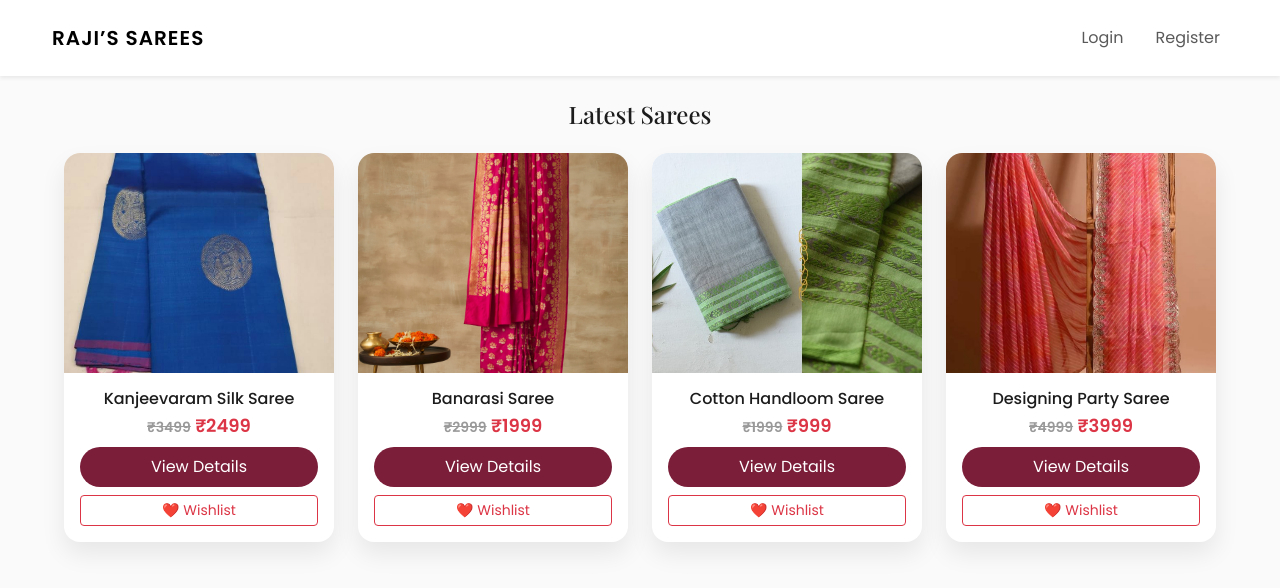
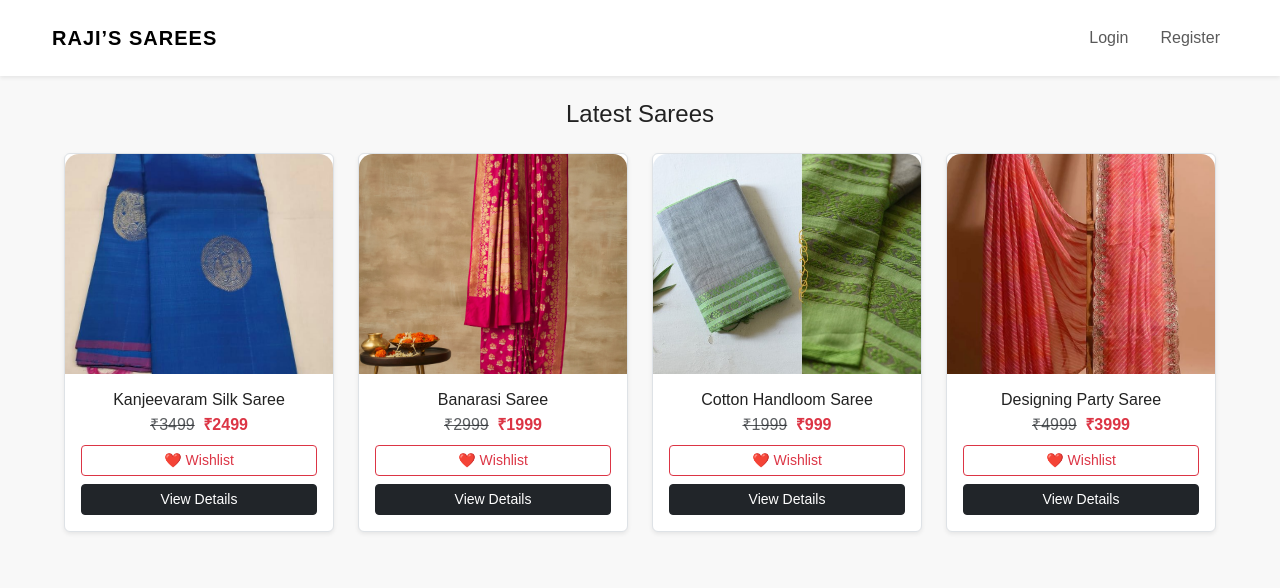
Before and after one commit to SamanuAbhinay/Rajis_Sarees_Store, a Flask app: page / in a window 1280 px wide. Shown: the top 588 px of the page. Run offline with Flask 3, Linux system fonts and the light colour scheme; data comes from the database, SQL or seed files in the repository; tables that the repository leaves empty hold one stand-in row (values such as "Sample post").

Commit message:
Revert "simple changes in UI"
This reverts commit 44ab8fb53311ef48ba701010c1693527cb3130a2.

```diff
--- a/static/css/premium.css
+++ /dev/null
@@ -1,84 +0,0 @@
-:root {
-  --primary: #7b1e3a;      /* wine maroon */
-  --secondary: #f7e7ce;    /* silk beige */
-  --dark: #1c1c1c;
-  --light: #ffffff;
-}
-
-/* Global */
-body {
-  font-family: 'Poppins', sans-serif;
-  background: #fafafa;
-  color: var(--dark);
-}
-
-h1, h2, h3, h4 {
-  font-family: 'Playfair Display', serif;
-}
-
-/* Product Card */
-.product-card {
-  background: white;
-  border-radius: 16px;
-  overflow: hidden;
-  box-shadow: 0 12px 25px rgba(0,0,0,0.08);
-  transition: all 0.35s ease;
-}
-
-.product-card:hover {
-  transform: translateY(-8px);
-  box-shadow: 0 18px 40px rgba(0,0,0,0.12);
-}
-
-/* Image */
-.product-img {
-  height: 280px;
-  width: 100%;
-  object-fit: cover;
-  transition: transform 0.4s ease;
-}
-
-.product-card:hover .product-img {
-  transform: scale(1.05);
-}
-
-/* Buttons */
-.btn-premium {
-  background: var(--primary);
-  color: white;
-  border-radius: 30px;
-  padding: 8px 18px;
-  border: none;
-}
-
-.btn-premium:hover {
-  background: #5f162d;
-  color: white;
-}
-
-/* Price */
-.price {
-  font-size: 18px;
-  font-weight: 600;
-}
-
-.price del {
-  color: #999;
-  font-size: 14px;
-}
-
-/* Badge */
-.badge-premium {
-  background: var(--primary);
-  color: white;
-  padding: 6px 10px;
-  border-radius: 20px;
-  font-size: 12px;
-}
-
-/* Responsive */
-@media (max-width: 576px) {
-  .product-img {
-    height: 200px;
-  }
-}
--- a/static/css/style.css
+++ b/static/css/style.css
@@ -547,12 +547,3 @@ a {
     height: 240px;
   }
 }
-
-.product-card {
-  animation: fadeUp 0.6s ease;
-}
-
-@keyframes fadeUp {
-  from { opacity: 0; transform: translateY(20px); }
-  to { opacity: 1; transform: translateY(0); }
-}
--- a/templates/base.html
+++ b/templates/base.html
@@ -10,12 +10,6 @@
 
     <!-- Custom CSS -->
     <link rel="stylesheet" href="{{ url_for('static', filename='css/style.css') }}">
-
-    <!-- Google Font -->
-    <link href="https://fonts.googleapis.com/css2?family=Playfair+Display:wght@500;600&family=Poppins:wght@300;400;500;600&display=swap" rel="stylesheet">
-
-    <link rel="stylesheet" href="{{ url_for('static', filename='css/premium.css') }}">
-
 </head>
 <body>
 
--- a/templates/home.html
+++ b/templates/home.html
@@ -10,7 +10,7 @@
     {% for product in sarees %}
 
     <div class="col-6 col-md-4 col-lg-3">
-  <div class="product-card h-100">
+      <div class="product-card h-100 border rounded shadow-sm">
 
         <!-- Product Image -->
         <!-- <img
@@ -33,28 +33,28 @@
         loading="lazy"
         onerror="this.onerror=null;this.src='/static/uploads/cottonhandloomsaree.jpg';"
       >
-    <!-- Product Details -->
+
         <div class="p-3 text-center">
-
           <h6 class="mb-1">{{ product.name }}</h6>
 
-      <p class="price mb-2">
-        <del>₹{{ product.mrp }}</del>
-        <span class="text-danger">₹{{ product.price }}</span>
+          <p class="mb-2">
+            <del class="text-muted">₹{{ product.mrp }}</del>
+            <span class="text-danger fw-bold ms-1">₹{{ product.price }}</span>
           </p>
 
-      <a href="{{ url_for('product_details', product_id=product.id) }}"
-         class="btn btn-premium w-100 mb-2">
-        View Details
-      </a>
-
           <form method="POST" action="/wishlist/toggle/{{ product.id }}">
-        <button class="btn btn-outline-danger btn-sm w-100">
+            <button type="submit" class="btn btn-outline-danger btn-sm w-100">
               ❤️ Wishlist
             </button>
           </form>
 
+          <a
+            href="{{ url_for('product_details', product_id=product.id) }}"
+            class="btn btn-dark btn-sm w-100 mt-2">
+            View Details
+          </a>
         </div>
+
       </div>
     </div>
 
```
Also changed, not shown: templates/product_details.html (+24 -16 lines). Lines whose indentation alone changed are shown as unchanged.
